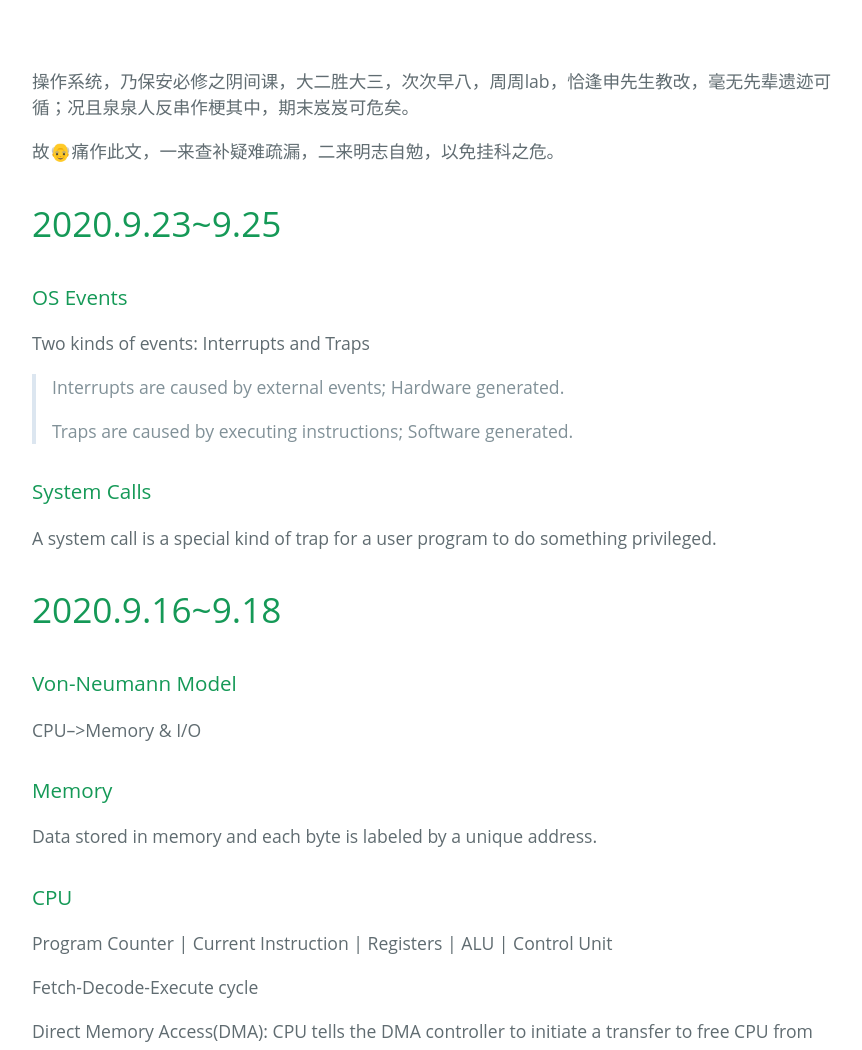
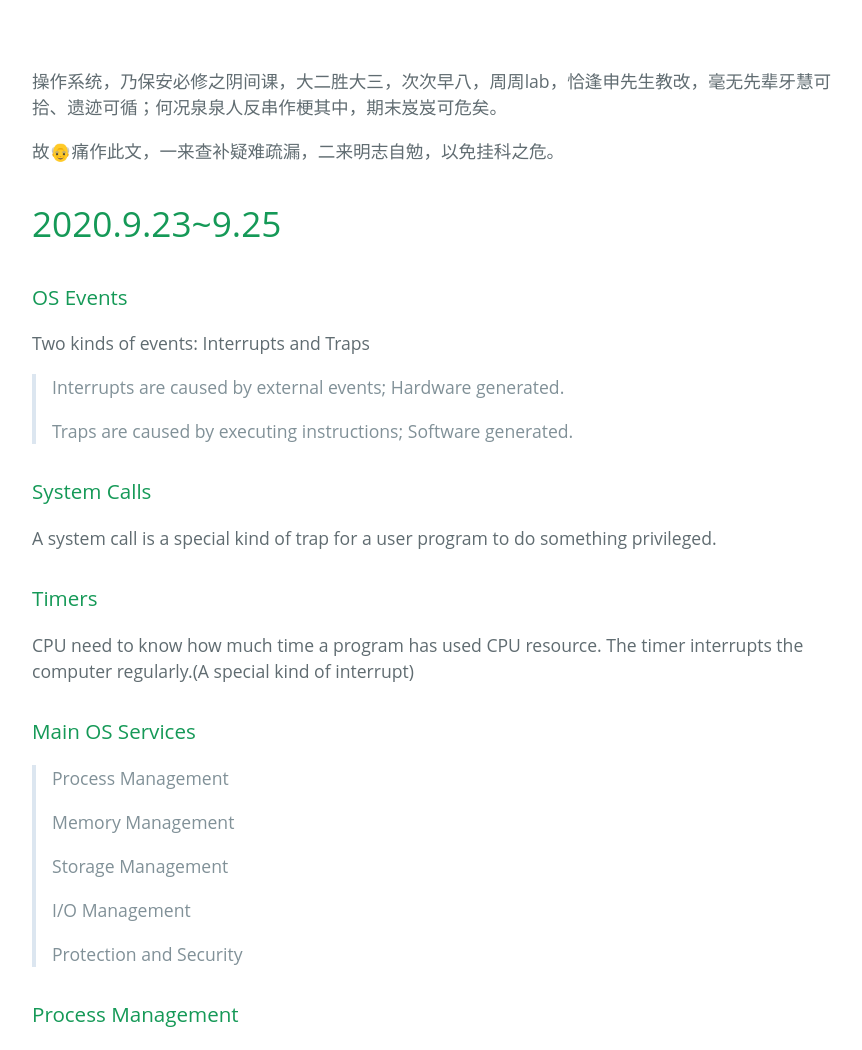
Before and after one commit to NishikinoSky/NishikinoSky.github.io, a Jekyll site: the page built from _posts/2020-10-16-Operating-System.md, in a window 1280 px wide and 1400 px high. Shown: the part 350-1400 px from the top of the window, without its empty margins (192-1054 px from the left). Built offline with Jekyll 4.4.1, drawn with Linux system fonts in a browser that asks for light colours; some web fonts are replaced; some of the changed text lies outside the part shown.

Commit message:
Update 2020-10-16-Operating-System.md

```diff
--- a/_posts/2020-10-16-Operating-System.md
+++ b/_posts/2020-10-16-Operating-System.md
@@ -4,7 +4,7 @@ title: Operating System
 tags: OperatingSystem
 stickie: false
 ---
-操作系统，乃保安必修之阴间课，大二胜大三，次次早八，周周lab，恰逢申先生教改，毫无先辈遗迹可循；况且泉泉人反串作梗其中，期末岌岌可危矣。
+操作系统，乃保安必修之阴间课，大二胜大三，次次早八，周周lab，恰逢申先生教改，毫无先辈牙慧可拾、遗迹可循；何况泉泉人反串作梗其中，期末岌岌可危矣。
 
 故👴痛作此文，一来查补疑难疏漏，二来明志自勉，以免挂科之危。
 
@@ -19,6 +19,26 @@ Two kinds of events: Interrupts and Traps
 ### System Calls
 A system call is a special kind of trap for a user program to do something privileged.
 
+### Timers
+CPU need to know how much time a program has used CPU resource. The timer interrupts the
+computer regularly.(A special kind of interrupt)
+
+### Main OS Services
+>Process Management
+>
+>Memory Management
+>
+>Storage Management
+>
+>I/O Management
+>
+>Protection and Security
+
+### Process Management
+A process is a program in execution.
+> Program: passive entity
+>
+> Process: active entity
 
 
 # 2020.9.16~9.18
```
